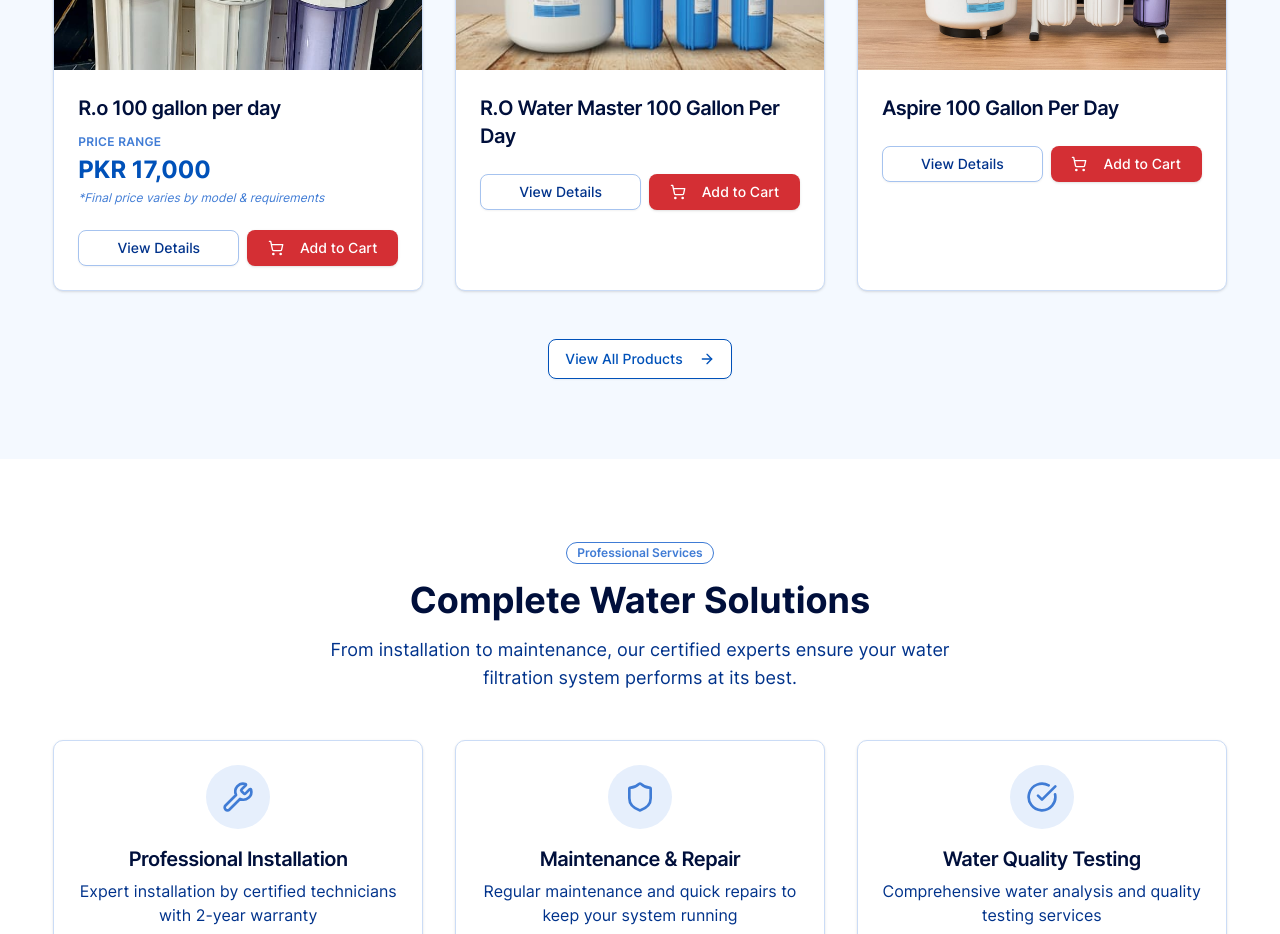
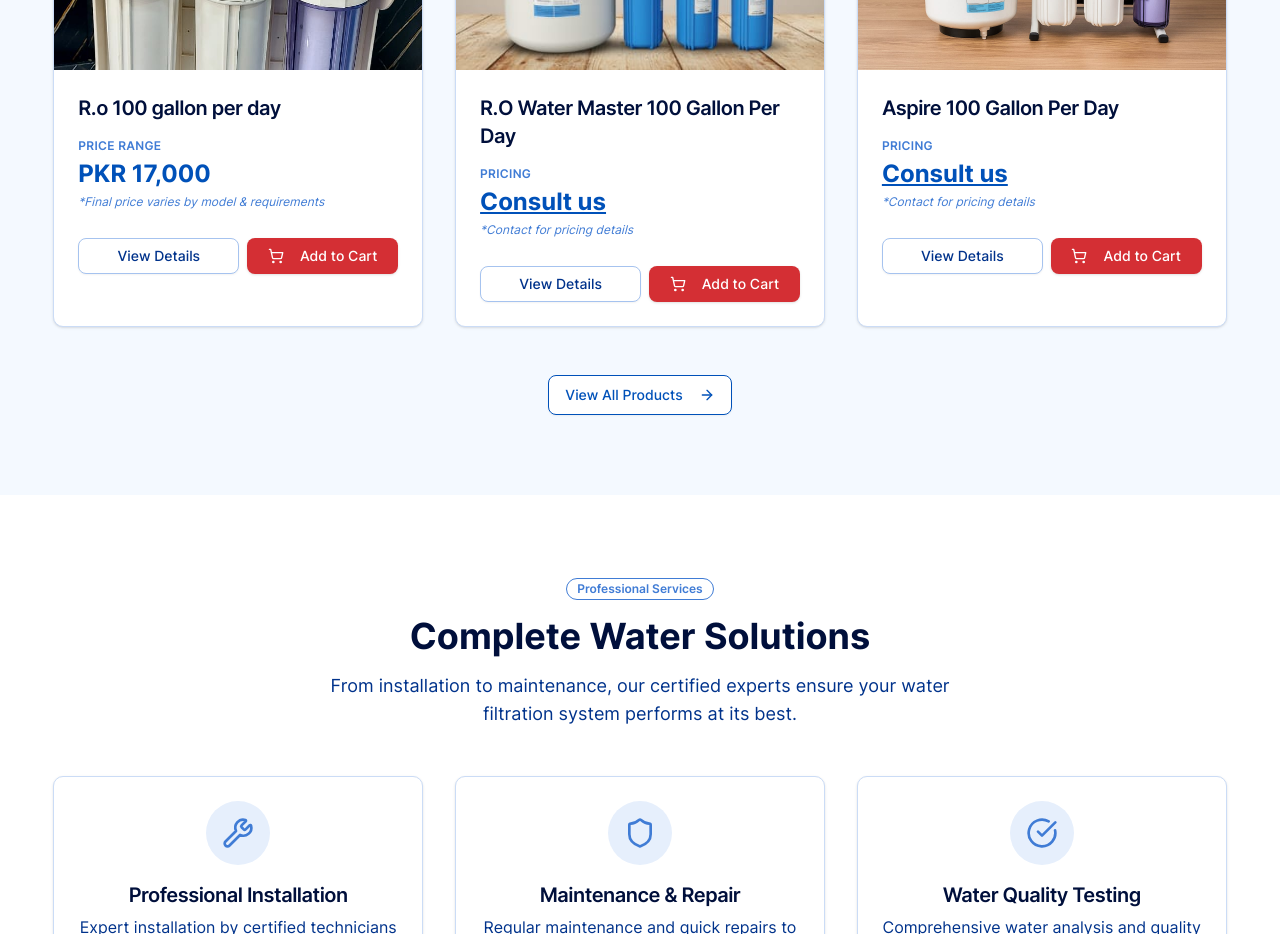
Before and after one commit to Hafsa720/dr-aqua-project, a Next.js app: page / in a window 1280 px wide. Shown: the part 1280-2214 px from the top of the page. Built offline with nearby package versions, Linux system fonts and the light colour scheme.

Commit message:
im prove css

```diff
--- a/src/app/cart/page.tsx
+++ b/src/app/cart/page.tsx
@@ -227,7 +227,7 @@ export default function CartPage() {
                                 href='https://wa.me/923347071759'
                                 target='_blank'
                                 rel='noopener noreferrer'
-                                className='font-bold text-lg text-secondary-600 underline hover:text-secondary-700 focus:outline-none cursor-pointer'
+                                className='font-bold text-lg text-primary-600 underline hover:text-primary-700 focus:outline-none cursor-pointer'
                                 aria-label='Consult us on WhatsApp'
                               >
                                 Consult us
@@ -261,15 +261,21 @@ export default function CartPage() {
                 </CardTitle>
               </CardHeader>
               <CardContent className='space-y-4'>
+                {total > 0 && (
+                  <>
                     <div className='space-y-2'>
                       <div className='flex justify-between text-sm'>
-                    <span className='text-primary-600'>{labels.subtotal}</span>
+                        <span className='text-primary-600'>
+                          {labels.subtotal}
+                        </span>
                         <span className='font-medium text-primary-800'>
                           PKR {total.toFixed(2)}
                         </span>
                       </div>
                       <div className='flex justify-between text-sm'>
-                    <span className='text-primary-600'>{labels.shipping}</span>
+                        <span className='text-primary-600'>
+                          {labels.shipping}
+                        </span>
                         <span className='font-medium text-secondary-600'>
                           {labels.free}
                         </span>
@@ -284,6 +290,8 @@ export default function CartPage() {
                         PKR {total.toFixed(2)}
                       </span>
                     </div>
+                  </>
+                )}
 
                 <div className='space-y-3 pt-4'>
                   <p className='text-sm text-primary-600 text-center'>
--- a/src/components/ProductCard.tsx
+++ b/src/components/ProductCard.tsx
@@ -164,8 +164,25 @@ export function ProductCard({
               </div>
             </Link>
 
-            <div className='space-y-1'>
-              {product.priceRange !== '0' && (
+            <div className='space-y-1 min-h-20 flex flex-col justify-center'>
+              {product.priceRange === '0' ? (
+                <div className='space-y-1'>
+                  <div className='text-xs font-semibold text-primary-500 uppercase tracking-wide'>
+                    Pricing
+                  </div>
+                  <a
+                    href='https://wa.me/923347071759'
+                    target='_blank'
+                    rel='noopener noreferrer'
+                    className='inline-block text-2xl font-bold text-primary-600 underline hover:text-primary-700 cursor-pointer'
+                  >
+                    Consult us
+                  </a>
+                  <p className='text-xs text-primary-500 italic'>
+                    *Contact for pricing details
+                  </p>
+                </div>
+              ) : (
                 <>
                   <div className='text-xs font-semibold text-primary-500 uppercase tracking-wide'>
                     Price Range
@@ -270,8 +287,25 @@ export function ProductCard({
                 {product.name[language]}
               </CardTitle>
             </Link>
-            <div className='mt-3 space-y-1'>
-              {product.priceRange !== '0' && (
+            <div className='mt-3 space-y-1 min-h-20 flex flex-col justify-center'>
+              {product.priceRange === '0' ? (
+                <div className='space-y-1'>
+                  <div className='text-xs font-semibold text-primary-500 uppercase tracking-wide'>
+                    Pricing
+                  </div>
+                  <a
+                    href='https://wa.me/923347071759'
+                    target='_blank'
+                    rel='noopener noreferrer'
+                    className='inline-block text-2xl font-bold text-primary-600 underline hover:text-primary-700 cursor-pointer'
+                  >
+                    Consult us
+                  </a>
+                  <p className='text-xs text-primary-500 italic'>
+                    *Contact for pricing details
+                  </p>
+                </div>
+              ) : (
                 <>
                   <div className='text-xs font-semibold text-primary-500 uppercase tracking-wide'>
                     Price Range
```
Lines whose indentation alone changed are shown as unchanged.
